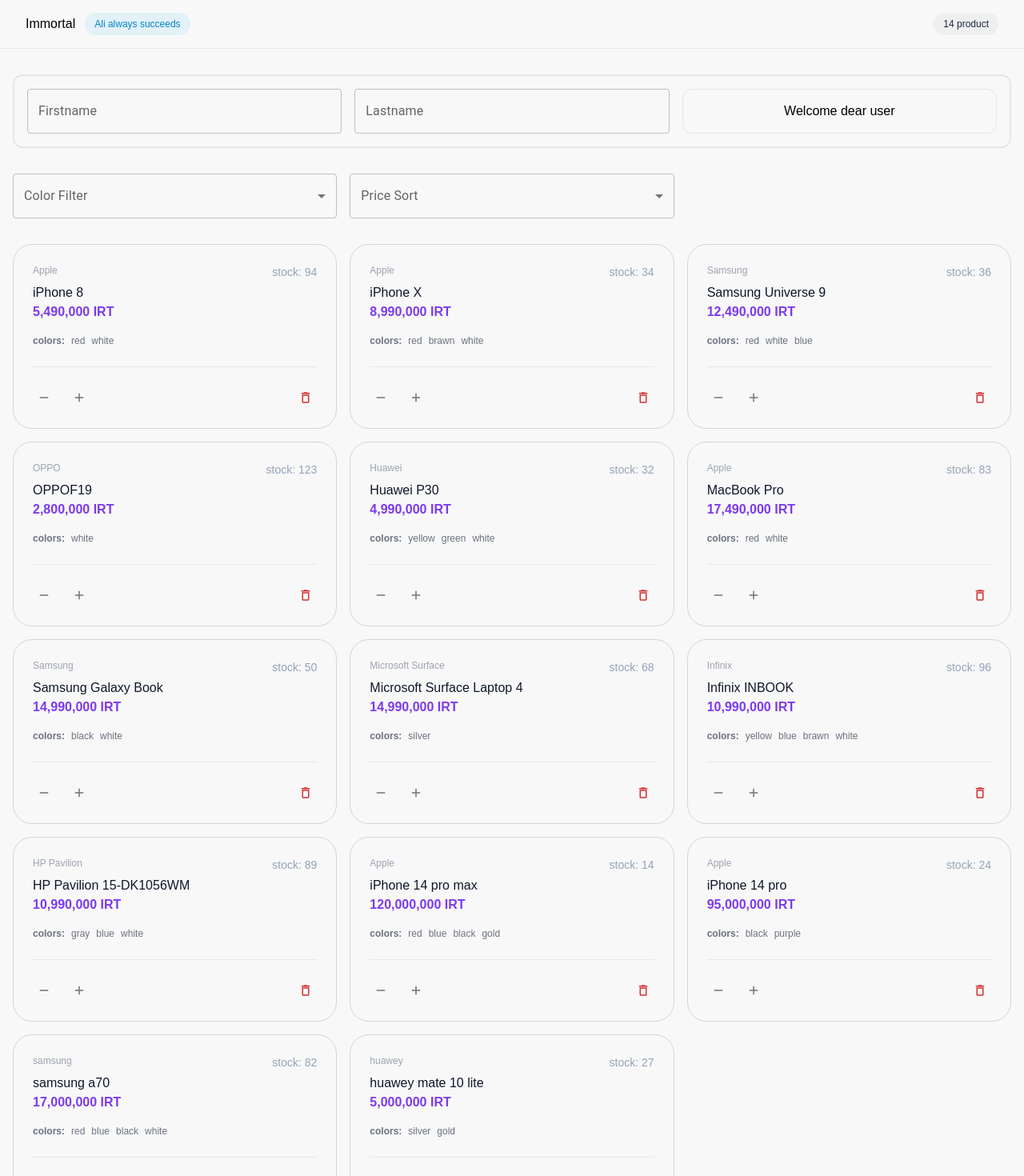
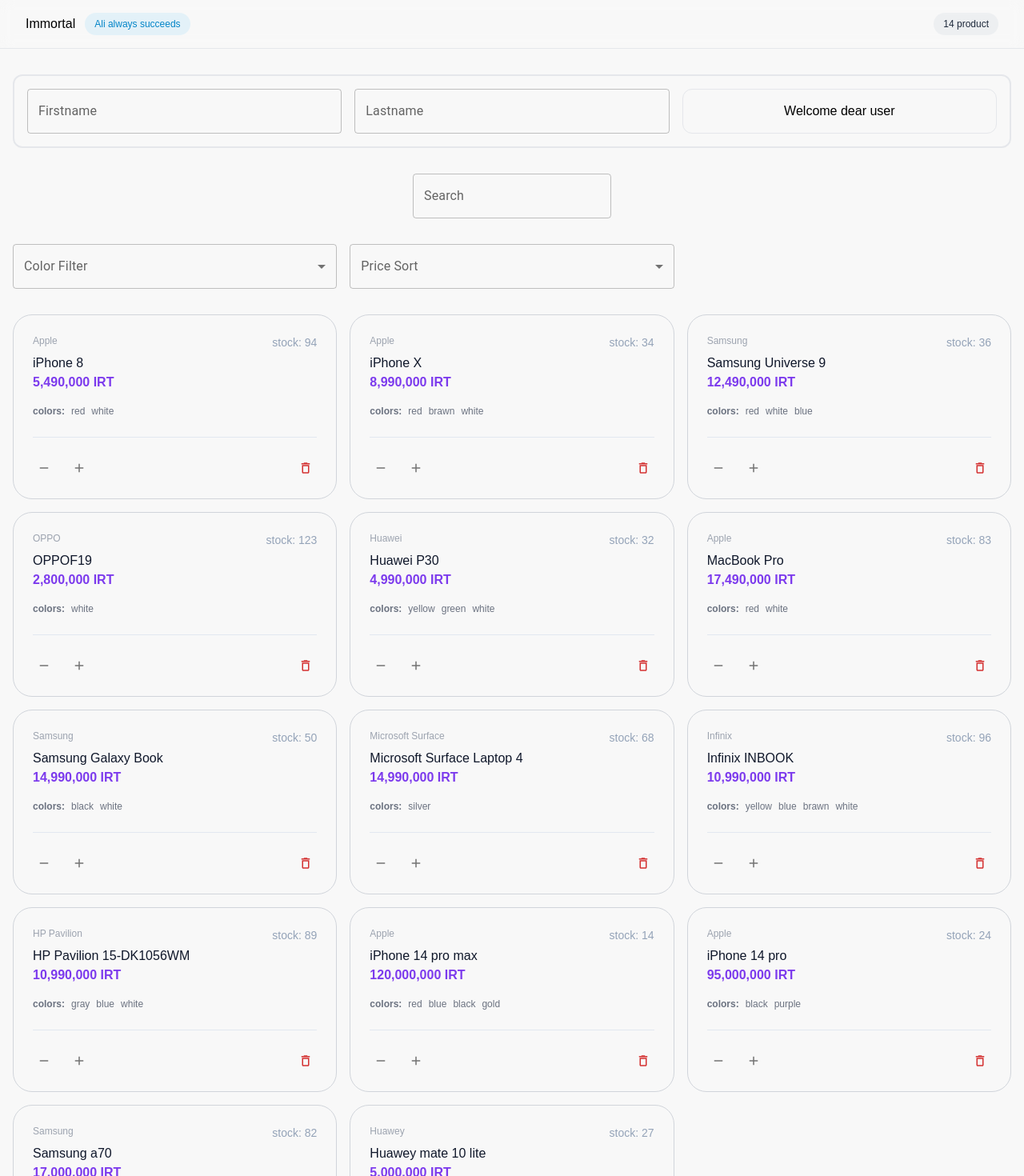
Before and after one commit to alihatampouri/react-course, a React (Create React App) app: page / in a window 1280 px wide. Shown: the top 1470 px of the page at 80% size. Built offline with nearby package versions, Linux system fonts and the light colour scheme.

Commit message:
add product search component

```diff
--- a/src/App.js
+++ b/src/App.js
@@ -15,6 +15,7 @@
 import MultiCounter from "./components/MultiCounter/MultiCounter";
 import ProductProvider from "./components/Providers/ProductProvider";
 import ProductFilter from "./components/ProductFilter/ProductFilter";
+import ProductSearch from "./components/ProductSearch/ProductSearch";
 
 function App() {
   return (
@@ -24,6 +25,7 @@
           <Navbar />
           <div className="container md:container md:mx-auto px-4">
             <Welcome />
+            <ProductSearch />
             <ProductFilter />
             <ProductList />
             <AddPrducts />
--- /dev/null
+++ b/src/components/ProductSearch/ProductSearch.jsx
@@ -0,0 +1,30 @@
+import { TextField } from "@mui/material";
+import { useProducts } from "../Providers/ProductProvider";
+import { useProductsDispatch } from "../Providers/ProductProvider";
+import { useState } from "react";
+
+const ProductSearch = (props) => {
+  const dispatch = useProductsDispatch();
+
+  const [search, setSearch] = useState("");
+
+  const changeHandler = (e) => {
+    const value = e.target.value;
+
+    dispatch({ type: "search", on: "title", value: value });
+    setSearch(value);
+  };
+
+  return (
+    <div {...props}>
+      <TextField
+        id="outlined-basic"
+        label="Search"
+        variant="outlined"
+        onChange={changeHandler}
+      />
+    </div>
+  );
+};
+
+export default ProductSearch;
--- a/src/components/Providers/ProductProvider.js
+++ b/src/components/Providers/ProductProvider.js
@@ -80,6 +80,18 @@
       }
     }
 
+    case "search": {
+      if (action.on === "title" && action.value !== "") {
+        console.log(action.value);
+        return productsData.filter(
+          (product) =>
+            product.title.toLowerCase().indexOf(action.value.toLowerCase()) >= 0
+        );
+      } else {
+        return productsData;
+      }
+    }
+
     default:
       return state;
   }
--- a/src/data/products.js
+++ b/src/data/products.js
@@ -97,18 +97,18 @@
   },
   {
     id: 13,
-    title: "samsung a70",
+    title: "Samsung a70",
     price: 17000000,
     stock: 82,
-    brand: "samsung",
+    brand: "Samsung",
     color: ["red", "blue", "black", "white"],
   },
   {
     id: 14,
-    title: "huawey mate 10 lite",
+    title: "Huawey mate 10 lite",
     price: 5000000,
     stock: 27,
-    brand: "huawey",
+    brand: "Huawey",
     color: ["silver", "gold"],
   },
 ];
```
